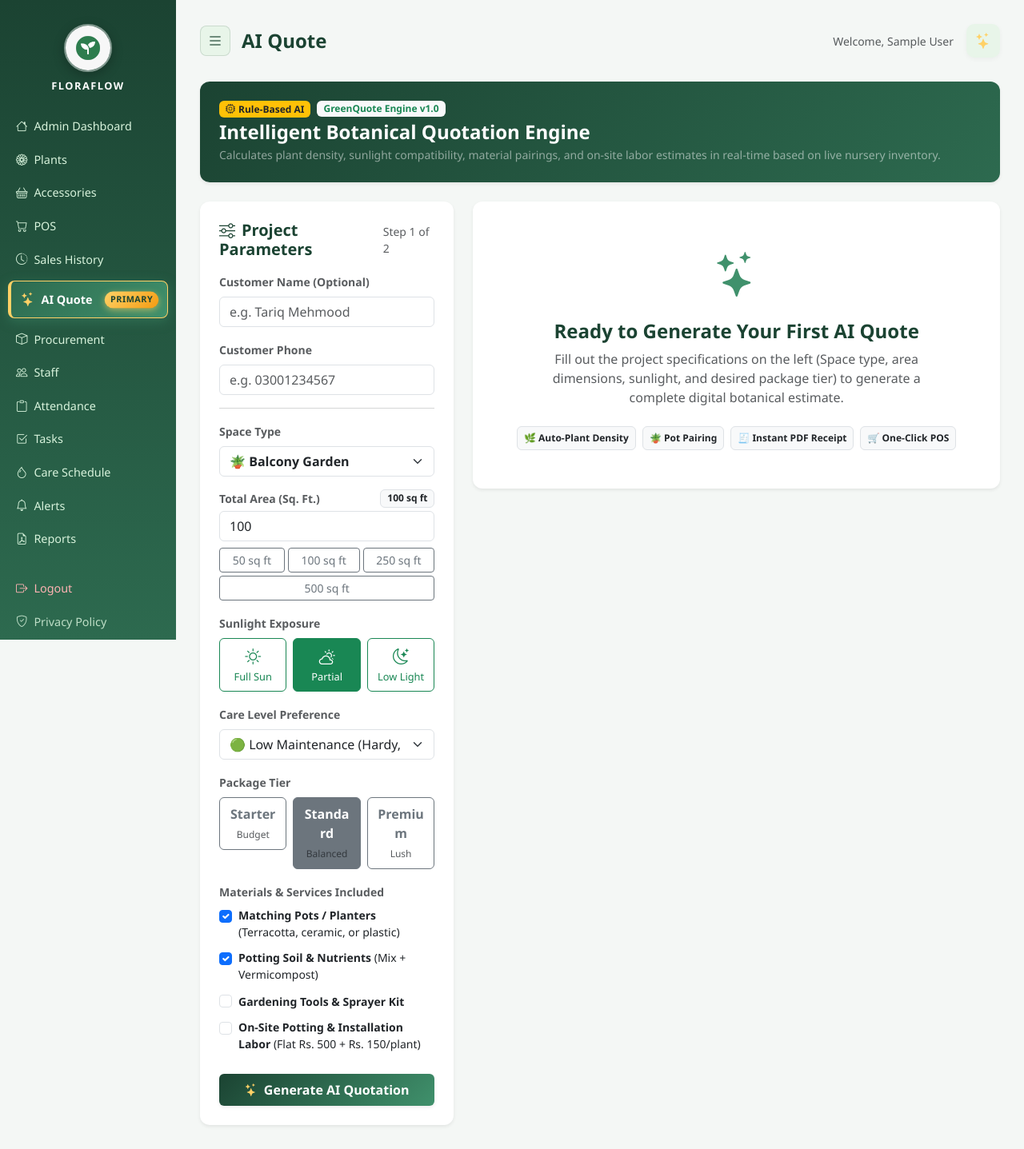
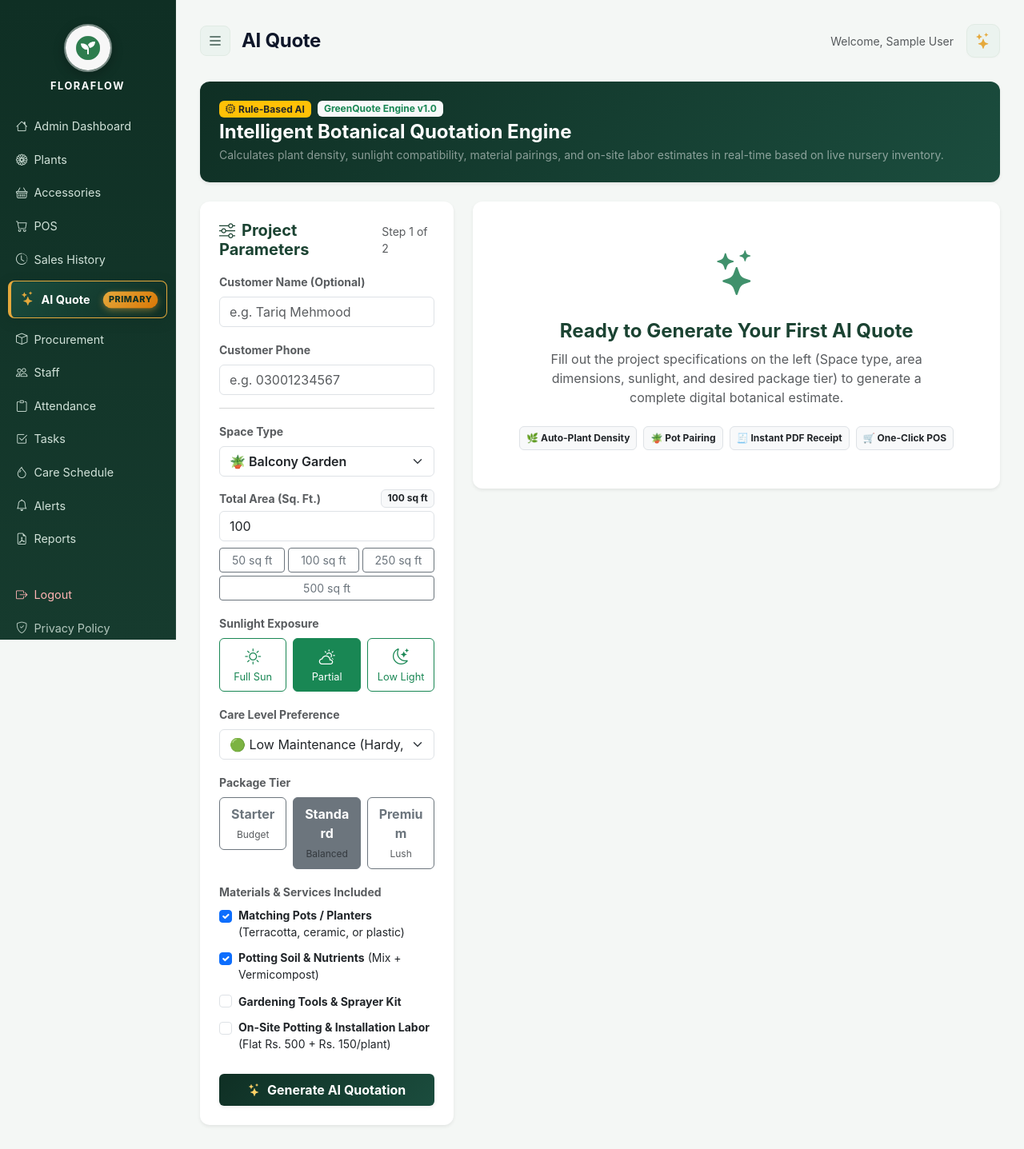
Before and after one commit to adburrr234/FloraFlow, a Flask app: page /quotation in a window 1280 px wide. Shown: the whole page at 80% size. Run offline with Flask 3, Linux system fonts and the light colour scheme; the visitor is signed in with stand-in values (Sample User, id 1); data that the repository does not hold is empty.

Commit message:
Implement Palette A corporate design and transform web app into installable PWA with offline support

```diff
--- a/app.py
+++ b/app.py
@@ -1,7 +1,7 @@
 from transactions import process_plant_sale, process_plant_purchase, process_accessory_purchase
 import os
 import json
-from flask import Flask, render_template, request, redirect, url_for, session, flash, jsonify, Response
+from flask import Flask, render_template, request, redirect, url_for, session, flash, jsonify, Response, send_from_directory
 import pymysql
 import pymysql.cursors
 from werkzeug.security import generate_password_hash, check_password_hash
@@ -2210,6 +2210,19 @@ def quotationToPos():
     return redirect(url_for('pos'))
 
 
+@app.route('/sw.js')
+def service_worker():
+    response = send_from_directory('static', 'sw.js', mimetype='application/javascript')
+    response.headers['Service-Worker-Allowed'] = '/'
+    response.headers['Cache-Control'] = 'no-cache, no-store, must-revalidate'
+    return response
+
+
+@app.route('/offline')
+def offline():
+    return render_template('offline.html')
+
+
 @app.route('/<path:path>')
 def catch_all_fallback(path):
     import json
--- a/templates/base.html
+++ b/templates/base.html
@@ -5,28 +5,44 @@
     <meta charset="UTF-8">
     <meta name="viewport" content="width=device-width, initial-scale=1.0">
     <title>FloraFlow — {% block title %}{% endblock %}</title>
+
+    <!-- PWA Web App Manifest & Mobile Shell Meta -->
+    <link rel="manifest" href="/static/manifest.json">
+    <meta name="theme-color" content="#0F2F24">
+    <meta name="mobile-web-app-capable" content="yes">
+    <meta name="apple-mobile-web-app-capable" content="yes">
+    <meta name="apple-mobile-web-app-status-bar-style" content="black-translucent">
+    <meta name="apple-mobile-web-app-title" content="FloraFlow">
+    <link rel="apple-touch-icon" href="/static/icons/apple-touch-icon.png">
+    <link rel="icon" type="image/png" sizes="192x192" href="/static/icons/icon-192x192.png">
+
     <link href="https://cdn.jsdelivr.net/npm/bootstrap@5.3.0/dist/css/bootstrap.min.css" rel="stylesheet">
     <link href="https://cdn.jsdelivr.net/npm/bootstrap-icons@1.10.5/font/bootstrap-icons.css" rel="stylesheet">
     <style>
         :root {
-            --flora-primary: #1b4332;
-            --flora-secondary: #2d6a4f;
-            --flora-accent: #40916c;
-            --flora-light: #e8f5e9;
-            --flora-bg: #f4f7f5;
-            --flora-surface: #ffffff;
-            --flora-border: #e2ece5;
+            --flora-primary: #0F2F24;       /* Midnight Spruce */
+            --flora-secondary: #1B4D3E;     /* Deep Hunter */
+            --flora-accent: #10B981;        /* Emerald Spark */
+            --flora-highlight: #E5A93C;     /* Warm Amber */
+            --flora-light: #EBF3EF;         /* Soft Mint Whisper */
+            --flora-bg: #F4F7F5;            /* Whisper Sage Canvas */
+            --flora-surface: #FFFFFF;       /* Crisp Paper */
+            --flora-border: #E1EBE4;        /* Slate Frost */
+            --flora-text-main: #0F172A;     /* Deep Charcoal */
+            --flora-text-muted: #64748B;    /* Slate Gray */
         }
 
         body {
             background: var(--flora-bg);
-            font-family: 'Segoe UI', -apple-system, BlinkMacSystemFont, Roboto, sans-serif;
+            color: var(--flora-text-main);
+            font-family: -apple-system, BlinkMacSystemFont, 'Segoe UI', Roboto, Helvetica, Arial, sans-serif;
             overflow-x: hidden;
+            -webkit-font-smoothing: antialiased;
         }
 
         .sidebar {
             height: 100vh;
-            background: linear-gradient(180deg, #1b4332, #2d6a4f);
+            background: linear-gradient(180deg, #0F2F24 0%, #163B2E 100%);
             padding: 20px 0 0 0;
             position: fixed;
             width: 220px;
@@ -37,6 +53,7 @@
             overflow-y: auto;
             -ms-overflow-style: none;  /* IE and Edge */
             scrollbar-width: none;  /* Firefox */
+            border-right: 1px solid rgba(255, 255, 255, 0.05);
         }
 
         /* Completely remove scroll bar for menu */
@@ -76,71 +93,73 @@
 
         .sidebar a {
             display: block;
-            color: #d8f3dc;
+            color: #D1E2D9;
             padding: 10px 20px;
             text-decoration: none;
             font-size: 0.9rem;
+            transition: all 0.2s ease;
         }
 
         .sidebar a:hover {
-            background: rgba(255, 255, 255, 0.15);
-            color: white;
+            background: rgba(255, 255, 255, 0.08);
+            color: #FFFFFF;
         }
 
         .sidebar a.active {
-            background: rgba(255, 255, 255, 0.2);
-            color: white;
+            background: rgba(16, 185, 129, 0.16);
+            color: #FFFFFF;
             font-weight: 600;
+            border-left: 3px solid #10B981;
         }
 
         /* Standout Primary Feature Styling for AI Quote */
         .sidebar a.nav-ai-quote {
-            background: linear-gradient(135deg, rgba(255, 209, 102, 0.16), rgba(64, 145, 108, 0.38));
-            border: 1px solid rgba(255, 209, 102, 0.45);
-            border-left: 4px solid #ffd166;
+            background: linear-gradient(135deg, rgba(229, 169, 60, 0.14), rgba(16, 185, 129, 0.22));
+            border: 1px solid rgba(229, 169, 60, 0.35);
+            border-left: 4px solid #E5A93C;
             margin: 6px 10px;
             padding: 9px 12px;
             border-radius: 8px;
             font-weight: 700;
-            color: #ffffff !important;
+            color: #FFFFFF !important;
             display: flex;
             align-items: center;
             justify-content: space-between;
-            box-shadow: 0 3px 10px rgba(0, 0, 0, 0.18);
+            box-shadow: 0 2px 8px rgba(0, 0, 0, 0.15);
             position: relative;
             transition: all 0.25s ease;
         }
 
         .sidebar a.nav-ai-quote:hover {
-            background: linear-gradient(135deg, rgba(255, 209, 102, 0.28), rgba(82, 183, 136, 0.45));
-            border-color: #ffd166;
-            transform: translateX(3px);
-            box-shadow: 0 4px 14px rgba(255, 209, 102, 0.25);
+            background: linear-gradient(135deg, rgba(229, 169, 60, 0.25), rgba(16, 185, 129, 0.32));
+            border-color: #E5A93C;
+            transform: translateX(2px);
+            box-shadow: 0 4px 12px rgba(229, 169, 60, 0.2);
         }
 
         .sidebar a.nav-ai-quote.active {
-            background: linear-gradient(135deg, #2d6a4f, #40916c);
-            border: 1px solid #ffd166;
-            border-left: 4px solid #ffd166;
-            box-shadow: 0 4px 15px rgba(64, 145, 108, 0.45);
+            background: linear-gradient(135deg, #1B4D3E, #0F2F24);
+            border: 1px solid #E5A93C;
+            border-left: 4px solid #E5A93C;
+            box-shadow: 0 4px 14px rgba(15, 47, 36, 0.4);
         }
 
         .ai-quote-badge {
-            background: linear-gradient(135deg, #ffd166, #f39c12);
-            color: #1b4332;
+            background: linear-gradient(135deg, #E5A93C, #D97706);
+            color: #0F2F24;
             font-size: 0.65rem;
             font-weight: 800;
             padding: 2px 7px;
             border-radius: 12px;
             letter-spacing: 0.5px;
-            box-shadow: 0 2px 6px rgba(255, 209, 102, 0.4);
+            box-shadow: 0 2px 6px rgba(229, 169, 60, 0.3);
             text-transform: uppercase;
             animation: aiPulse 2.4s infinite ease-in-out;
         }
 
         @keyframes aiPulse {
-            0%, 100% { transform: scale(1); box-shadow: 0 2px 6px rgba(255, 209, 102, 0.4); }
-            50% { transform: scale(1.08); box-shadow: 0 3px 10px rgba(255, 209, 102, 0.7); }
+            0%, 100% { transform: scale(1); box-shadow: 0 2px 6px rgba(229, 169, 60, 0.3); }
+            50% { transform: scale(1.08); box-shadow: 0 3px 10px rgba(229, 169, 60, 0.6); }
         }
 
         .mainContent {
@@ -164,36 +183,41 @@
         }
 
         .topBar h4 {
-            color: #1b4332;
+            color: #0F172A;
             font-weight: 700;
             margin: 0;
+            letter-spacing: -0.3px;
         }
 
         .card {
+            background: #FFFFFF;
             border-radius: 12px;
-            box-shadow: 0 2px 12px rgba(0, 0, 0, 0.08);
-            border: none;
+            box-shadow: 0 1px 3px rgba(0, 0, 0, 0.04), 0 4px 12px rgba(15, 47, 36, 0.04);
+            border: 1px solid #E1EBE4;
         }
 
         .table thead {
-            background: linear-gradient(135deg, #1b4332, #40916c);
-            color: white;
+            background: linear-gradient(135deg, #0F2F24, #1B4D3E);
+            color: #FFFFFF;
         }
 
         .btn-flora {
-            background: linear-gradient(135deg, #1b4332, #40916c);
-            color: white;
+            background: linear-gradient(135deg, #0F2F24, #1B4D3E);
+            color: #FFFFFF;
             border: none;
+            font-weight: 600;
+            transition: all 0.2s ease;
         }
 
         .btn-flora:hover {
-            background: linear-gradient(135deg, #40916c, #1b4332);
-            color: white;
+            background: linear-gradient(135deg, #1B4D3E, #10B981);
+            color: #FFFFFF;
+            box-shadow: 0 4px 12px rgba(15, 47, 36, 0.25);
         }
 
         .alertBadge {
-            background: red;
-            color: white;
+            background: #EF4444;
+            color: #FFFFFF;
             border-radius: 50%;
             padding: 2px 7px;
             font-size: 0.75rem;
@@ -206,12 +230,13 @@
             justify-content: center;
             width: 42px;
             height: 42px;
-            background: #e8f5e9;
-            color: #1b4332;
+            background: #EBF3EF;
+            color: #0F2F24;
             border-radius: 10px;
             font-size: 1.25rem;
             flex-shrink: 0;
-            box-shadow: 0 2px 6px rgba(0, 0, 0, 0.04);
+            border: 1px solid #E1EBE4;
+            box-shadow: 0 1px 3px rgba(0, 0, 0, 0.02);
         }
 
         .topbar-icon-box:empty {
@@ -264,13 +290,13 @@
             display: inline-flex;
             align-items: center;
             justify-content: center;
-            background: #e8f5e9;
-            border: 1px solid rgba(27, 67, 50, 0.15);
+            background: #EBF3EF;
+            border: 1px solid #E1EBE4;
             border-radius: 8px;
             width: 38px;
             height: 38px;
             font-size: 1.25rem;
-            color: #1b4332;
+            color: #0F2F24;
             cursor: pointer;
             margin-right: 14px;
             transition: all 0.2s ease;
@@ -365,7 +391,7 @@
         <!-- Flagship AI Quote (Prominently Highlighted) -->
         <a href="/quotation" class="nav-ai-quote {% if request.path.startswith('/quotation') %}active{% endif %}" title="Intelligent Botanical Quotation Engine">
             <span class="d-flex align-items-center">
-                <i class="bi bi-stars me-2" style="color: #ffd166; font-size: 1.1rem;"></i>AI Quote
+                <i class="bi bi-stars me-2" style="color: #E5A93C; font-size: 1.1rem;"></i>AI Quote
             </span>
             <span class="ai-quote-badge">PRIMARY</span>
         </a>
@@ -401,6 +427,14 @@
 
         <!-- Flex Spacer pushing Footer to the Bottom -->
         <div style="flex-grow: 1; min-height: 20px;"></div>
+
+        <!-- PWA Install Button (Appears when installable) -->
+        <div class="px-3 mb-2">
+            <button id="pwaInstallBtn" class="btn btn-sm w-100 d-none text-start d-flex align-items-center" style="background: rgba(16, 185, 129, 0.16); border: 1px solid rgba(16, 185, 129, 0.4); color: #D1E2D9; font-size: 0.8rem; font-weight: 600; border-radius: 8px; padding: 8px 12px;">
+                <i class="bi bi-download me-2" style="color: #10B981; font-size: 1rem;"></i>
+                <span>Install FloraFlow</span>
+            </button>
+        </div>
 
         <!-- Logout Page Above Privacy Policy -->
         {% if session.get('staffId') %}
@@ -469,6 +503,44 @@
                 } catch(e) {}
             }
         });
+
+        // PWA Service Worker Registration
+        if ('serviceWorker' in navigator) {
+            window.addEventListener('load', () => {
+                navigator.serviceWorker.register('/sw.js', { scope: '/' })
+                    .then((reg) => {
+                        console.log('[PWA] Service Worker registered with scope:', reg.scope);
+                    })
+                    .catch((err) => {
+                        console.warn('[PWA] Service Worker registration failed:', err);
+                    });
+            });
+        }
+
+        // PWA Install Prompt Listener
+        let deferredPrompt;
+        const installBtn = document.getElementById('pwaInstallBtn');
+        window.addEventListener('beforeinstallprompt', (e) => {
+            e.preventDefault();
+            deferredPrompt = e;
+            if (installBtn) {
+                installBtn.classList.remove('d-none');
+                installBtn.addEventListener('click', async () => {
+                    installBtn.classList.add('d-none');
+                    if (deferredPrompt) {
+                        deferredPrompt.prompt();
+                        const { outcome } = await deferredPrompt.userChoice;
+                        console.log('[PWA] Install prompt outcome:', outcome);
+                        deferredPrompt = null;
+                    }
+                });
+            }
+        });
+
+        window.addEventListener('appinstalled', () => {
+            console.log('[PWA] FloraFlow successfully installed!');
+            if (installBtn) installBtn.classList.add('d-none');
+        });
     </script>
     {% block extraScripts %}{% endblock %}
 </body>
--- a/templates/quotation.html
+++ b/templates/quotation.html
@@ -1,7 +1,7 @@
 {% extends 'base.html' %}
 {% block title %}AI Quote{% endblock %}
 {% block pageTitle %}AI Quote{% endblock %}
-{% block pageIcon %}<i class="bi bi-stars" style="color: #ffd166;"></i>{% endblock %}
+{% block pageIcon %}<i class="bi bi-stars" style="color: #E5A93C;"></i>{% endblock %}
 
 {% block extraStyles %}
 /* Print styles for digital quotation */
@@ -20,9 +20,9 @@
 }
 
 .spec-badge {
-    background: #eef7f2;
-    color: #1b4332;
-    border: 1px solid #cce5d6;
+    background: #EBF3EF;
+    color: #0F2F24;
+    border: 1px solid #E1EBE4;
     border-radius: 8px;
     padding: 6px 12px;
     font-size: 0.85rem;
@@ -38,22 +38,22 @@
     background: white;
 }
 .feature-pill:hover {
-    border-color: #40916c;
-    background: #f7fbf8;
+    border-color: #10B981;
+    background: #F4F7F5;
 }
 .feature-pill input:checked + label,
 .feature-pill.active {
-    border-color: #1b4332;
-    background: #eef7f2;
-    color: #1b4332;
+    border-color: #0F2F24;
+    background: #EBF3EF;
+    color: #0F2F24;
     font-weight: 600;
 }
 
 .quotation-receipt {
     background: white;
     border-radius: 14px;
-    box-shadow: 0 4px 20px rgba(0,0,0,0.06);
-    border: 1px solid rgba(27, 67, 50, 0.12);
+    box-shadow: 0 1px 3px rgba(0, 0, 0, 0.04), 0 8px 24px rgba(15, 47, 36, 0.08);
+    border: 1px solid #E1EBE4;
     position: relative;
     overflow: hidden;
 }
@@ -63,7 +63,7 @@
     position: absolute;
     top: 0; left: 0; right: 0;
     height: 6px;
-    background: linear-gradient(90deg, #1b4332, #40916c, #95d5b2);
+    background: linear-gradient(90deg, #0F2F24, #1B4D3E, #10B981);
 }
 
 .receipt-header-logo {
@@ -71,7 +71,7 @@
     height: 52px;
     border-radius: 50%;
     object-fit: cover;
-    border: 2px solid #2d6a4f;
+    border: 2px solid #0F2F24;
     flex-shrink: 0;
 }
 
@@ -94,7 +94,7 @@
 {% block content %}
 
 <!-- Hero Banner / Description -->
-<div class="card p-3 p-md-4 mb-4 border-0 shadow-sm" style="border-radius: 12px; background: linear-gradient(135deg, #1b4332, #2d6a4f); color: white;">
+<div class="card p-3 p-md-4 mb-4 border-0 shadow-sm" style="border-radius: 12px; background: linear-gradient(135deg, #0F2F24, #1B4D3E); color: white;">
     <div class="d-flex flex-column flex-md-row justify-content-between align-items-start align-items-md-center gap-3">
         <div>
             <div class="d-flex align-items-center gap-2 mb-1 flex-wrap">
```
Also changed, not shown: other parts of templates/base.html (+16 -15 lines), static/sw.js (added, +116 -0 lines), templates/login.html (+26 -10 lines), templates/offline.html (added, +88 -0 lines), static/icons/apple-touch-icon.png (added), static/icons/icon-128x128.png (added), static/icons/icon-144x144.png (added), static/icons/icon-152x152.png (added), static/icons/icon-192x192.png (added), static/icons/icon-384x384.png (added), static/icons/icon-512x512.png (added), static/icons/icon-72x72.png (added), static/icons/icon-96x96.png (added), static/icons/icon-maskable-512x512.png (added), 1 more files.
